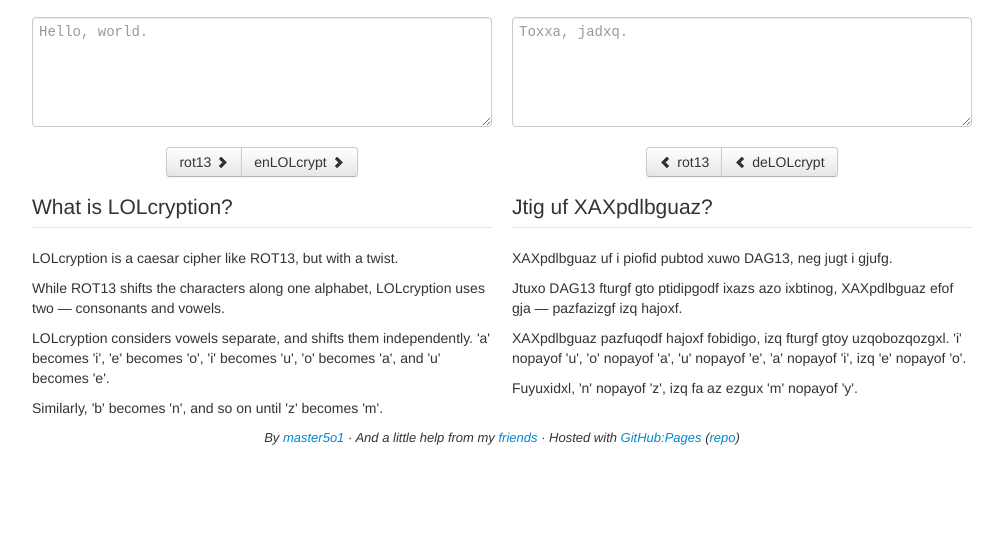
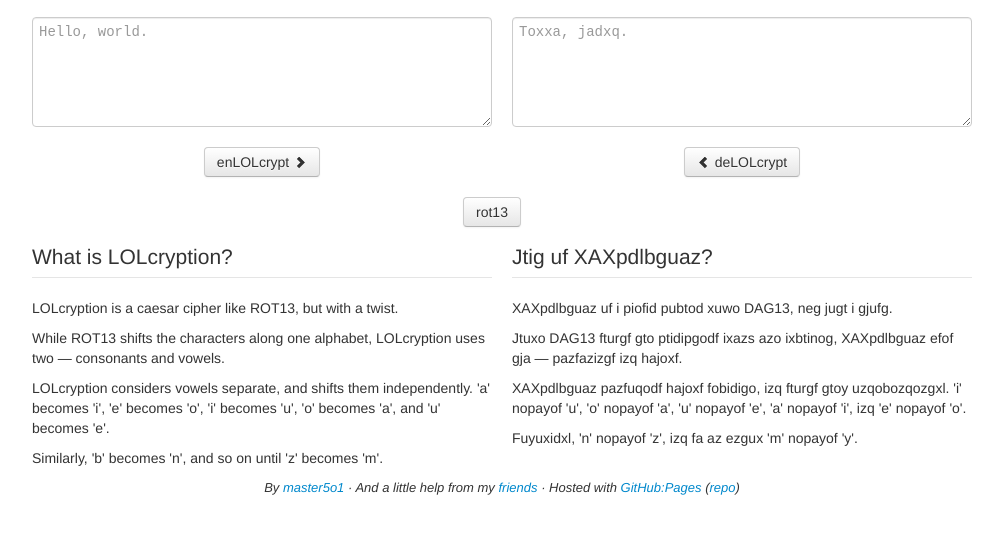
Before and after one commit to master5o1/lolcryption.master5o1.com, a plain HTML site: page index.html in a window 1280 px wide. Shown: the part 116-650 px from the top of the page, without its empty margins (138-1141 px from the left). Drawn offline with nearby package versions, Linux system fonts and the light colour scheme.

Commit message:
Update index.html

```diff
--- a/index.html
+++ b/index.html
@@ -23,7 +23,6 @@
 					<textarea id="plaintext" class="span6" style="min-height: 100px;" placeholder="Hello, world."></textarea>
 					<div class="btn-toolbar" style="text-align: center;">
 						<div class="btn-group">
-							<button id="rot13-plain" class="btn">rot13 <i class="icon icon-chevron-right"></i></button>
 							<button id="enlolcrypt" class="btn">enLOLcrypt <i class="icon icon-chevron-right"></i></button>
 						</div>
 					</div>
@@ -33,11 +32,17 @@
 					<textarea id="ciphertext" class="span6" style="min-height: 100px;" placeholder="Toxxa, jadxq."></textarea>
 					<div class="btn-toolbar" style="text-align: center;">
 						<div class="btn-group">
-							<button id="rot13-cipher" class="btn"><i class="icon icon-chevron-left"></i> rot13</button>
 							<button id="delolcrypt" class="btn"><i class="icon icon-chevron-left"></i> deLOLcrypt</button>
 						</div>
 					</div>
 				</fieldset>
+			</div>
+			<div class="row">
+				<div class="btn-toolbar" style="text-align: center;">
+					<div class="btn-group">
+						<button id="rot13" class="btn">rot13</button>
+					</div>
+				</div>
 			</div>
 			<div class="row">
 				<div class="span6">
```
